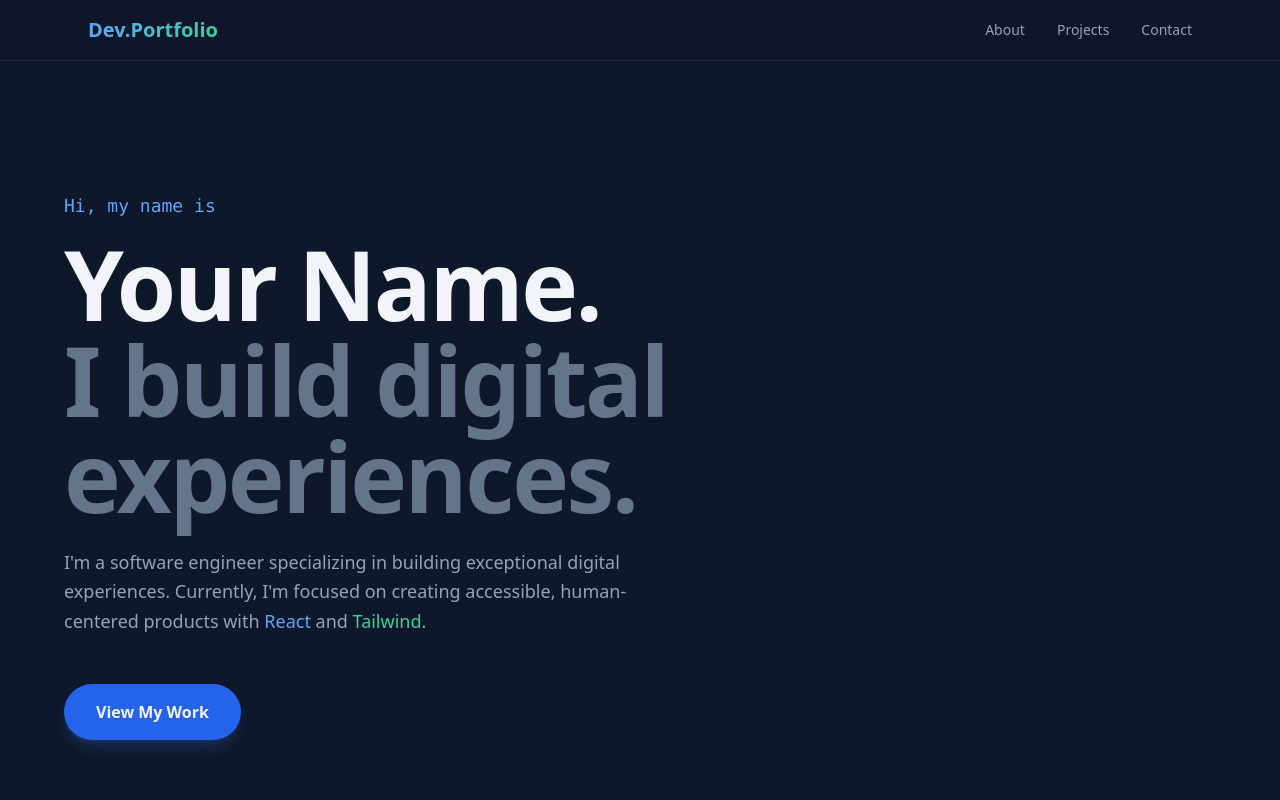
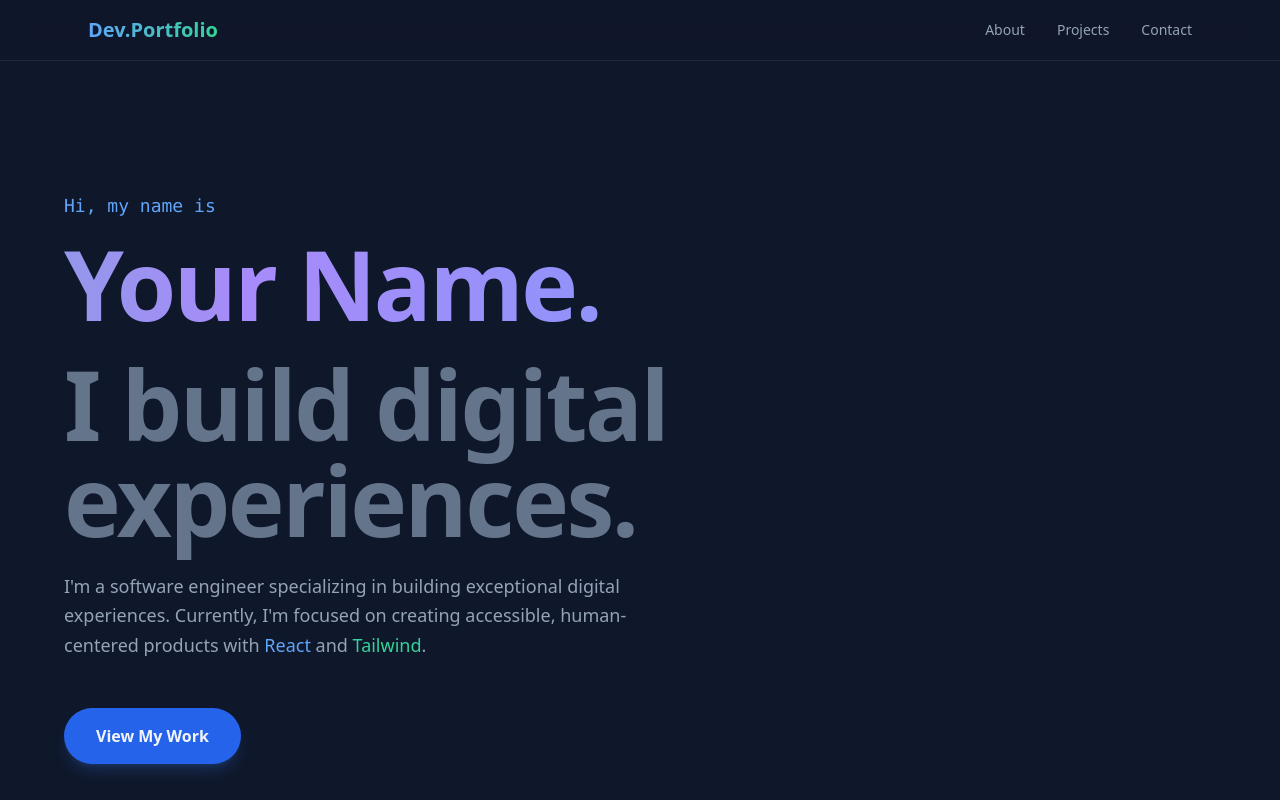
Before and after one commit to li-il/li-il.github.io, a React (Vite) app: page / in a window 1280 px wide. Shown: the top 800 px of the page. Built offline with nearby package versions, Linux system fonts and the light colour scheme.

Commit message:
Setup auto-deploy

```diff
--- a/src/App.jsx
+++ b/src/App.jsx
@@ -50,7 +50,9 @@ function App() {
             transition={{ delay: 0.3, duration: 0.8 }}
             className="text-6xl md:text-8xl font-extrabold mb-6 tracking-tight"
           >
-            Your Name. <br />
+            <h1 className="text-6xl md:text-8xl font-extrabold mb-6 tracking-tight animate-gradient-text">
+  Your Name.
+</h1>
             <span className="text-slate-500">I build digital experiences.</span>
           </motion.h1>
 
--- a/src/index.css
+++ b/src/index.css
@@ -1,6 +1,20 @@
 @tailwind base;
 @tailwind components;
 @tailwind utilities;
+@keyframes textGradient {
+  0% { background-position: 0% 50%; }
+  50% { background-position: 100% 50%; }
+  100% { background-position: 0% 50%; }
+}
+
+.animate-gradient-text {
+  background: linear-gradient(90deg, #60a5fa, #34d399, #a78bfa, #60a5fa);
+  background-size: 300% auto;
+  -webkit-background-clip: text;
+  background-clip: text;
+  color: transparent;
+  animation: textGradient 4s linear infinite;
+}
 html {
   scroll-behavior: smooth;
 }
```
